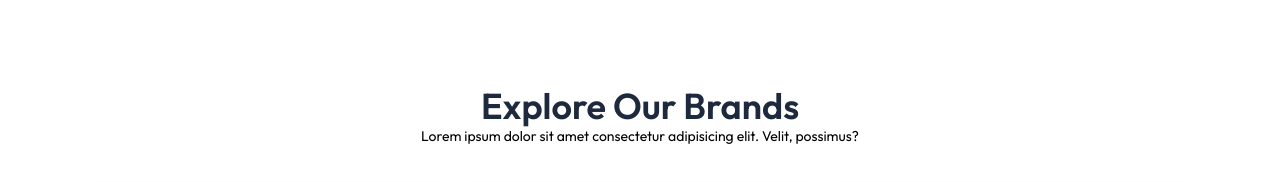
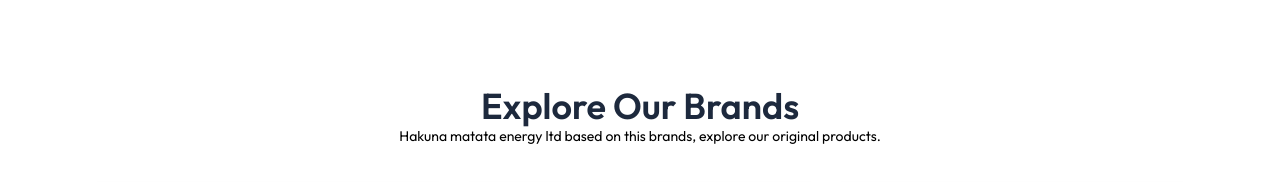
Before and after one commit to codejah87/gitweb, a React (Vite) app: page / in a window 1280 px wide. Shown: the part 1500-1682 px from the top of the page. Built offline with nearby package versions, Linux system fonts and the light colour scheme.

Commit message:
'update'

```diff
--- a/src/Component/Brands.jsx
+++ b/src/Component/Brands.jsx
@@ -15,8 +15,7 @@ const Brands = () => {
         Explore Our Brands
       </h1>
       <p className="text-sm text-center">
-        Lorem ipsum dolor sit amet consectetur adipisicing elit. Velit,
-        possimus?
+        Hakuna matata energy ltd based on this brands, explore our original products.
       </p>
       </motion.div>
 
```
